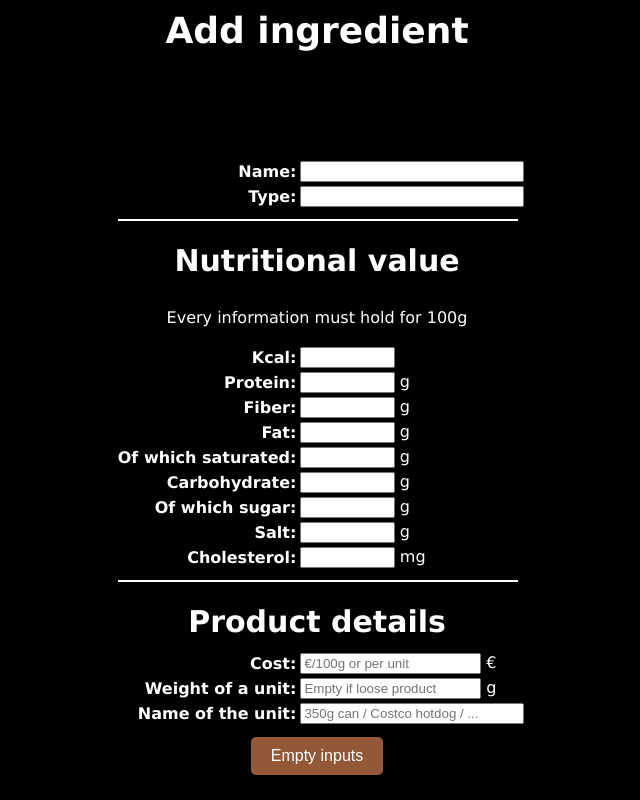
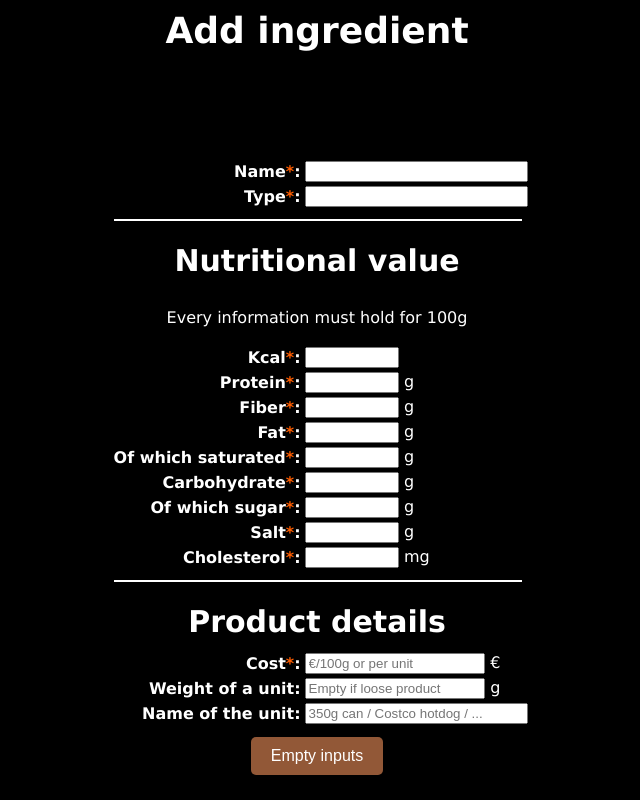
Before and after one commit to St-Costa/DietPlanner, an Electron app: page src/views/addIngredient.html in a window 800 px wide. Shown: the whole page, without its empty margins (83-723 px from the left). Drawn offline with Linux system fonts and the light colour scheme; no server answers.

Commit message:
[DEV] addIngredients -> * to mandatory fields, ENTER on input fields click the button

```diff
--- a/src/css/basic.css
+++ b/src/css/basic.css
@@ -44,3 +44,11 @@ h2 {
   text-decoration: none;
   background-color: transparent;
 }
+
+.inline{
+  display: inline;
+}
+
+.highlight {
+  color: #ff5e00;
+}
--- a/src/js/addIngredient.js
+++ b/src/js/addIngredient.js
@@ -29,6 +29,13 @@ const inputs = [
     ingredientUnitWeightInput, ingredientUnitNameInput
 ];
 inputs.forEach(input => input.addEventListener('input', checkInputs));
+inputs.forEach(input => { // Trigger addIngredientBtn click on ENTER key press
+    input.addEventListener('keydown', function(event) {
+        if (event.key === 'Enter' && !addIngredientBtn.disabled) {
+            addIngredientBtn.click();
+        }
+    });
+});
 
 
 // Suggestion boxes
@@ -165,7 +172,6 @@ ingredientTypeInput.addEventListener('keydown', function (e) {
 // When click outside input field, hide suggestion box
 // If the click is on the suggestion box, do not hide it
 ingredientTypeInput.addEventListener('blur', function(event) {
-    console.log(event);
     if (suggestionBox_name.contains(event.relatedTarget)) {
         suggestionBox_name.style.display = 'none';
     }
--- a/src/views/addIngredient.html
+++ b/src/views/addIngredient.html
@@ -20,14 +20,14 @@
 
     <table id="ingredientTable">
         <tr>
-            <th class="right">Name: </th>
+            <th class="right">Name<p class="inline highlight">*</p>: </th>
             <td style="position: relative;">
                 <input type="text" id="ingredientName" />
                 <div id="suggestionBox_name" class="suggestionBox"></div>
             </td>
         </tr>
         <tr>
-            <th class="right">Type: </th>
+            <th class="right">Type<p class="inline highlight">*</p>: </th>
             <td style="position: relative;">
                 <input type="text" id="ingredientType"/>
                 <div id="suggestionBox_type" class="suggestionBox"></div>
@@ -37,45 +37,45 @@
         <tr><th colspan="2"><h2>Nutritional value</h2></th></tr>
         <tr><td colspan="2"><p class="center">Every information must hold for 100g</p></td></tr>
         <tr>
-            <th class="right">Kcal: </th>
+            <th class="right">Kcal<p class="inline highlight">*</p>: </th>
             <td class="left"><input type="number" id="ingredientKcal" class="numberInput"/></td>
         </tr>
         <tr>
-            <th class="right">Protein: </th>
+            <th class="right">Protein<p class="inline highlight">*</p>: </th>
             <td class="left"><input type="number" id="ingredientProtein" class="numberInput" /> g</td>
         </tr>
         <tr>
-            <th class="right">Fiber: </th>
+            <th class="right">Fiber<p class="inline highlight">*</p>: </th>
             <td class="left"><input type="number" id="ingredientFiber" class="numberInput"/> g</td>
         </tr>
         <tr>
-            <th class="right">Fat: </th>
+            <th class="right">Fat<p class="inline highlight">*</p>: </th>
             <td class="left"><input type="number" id="ingredientFat" class="numberInput"/> g</td>
         </tr>
         <tr>
-            <th class="right">Of which saturated: </th>
+            <th class="right">Of which saturated<p class="inline highlight">*</p>: </th>
             <td class="left"><input type="number" id="ingredientSaturated" class="numberInput"/> g</td>
         </tr>
         <tr>
-            <th class="right">Carbohydrate: </th>
+            <th class="right">Carbohydrate<p class="inline highlight">*</p>: </th>
             <td class="left"><input type="number" id="ingredientCarb" class="numberInput"/> g</td>
         </tr>
         <tr>
-            <th class="right">Of which sugar: </th>
+            <th class="right">Of which sugar<p class="inline highlight">*</p>: </th>
             <td class="left"><input type="number" id="ingredientSugar" class="numberInput"/> g</td>
         </tr>
         <tr>
-            <th class="right">Salt: </th>
+            <th class="right">Salt<p class="inline highlight">*</p>: </th>
             <td class="left"><input type="number" id="ingredientSalt" class="numberInput"/> g</td>
         </tr>
         <tr>
-            <th class="right">Cholesterol: </th>
+            <th class="right">Cholesterol<p class="inline highlight">*</p>: </th>
             <td class="left"><input type="number" id="ingredientChol" class="numberInput"/> mg</td>
         </tr>
         <tr><th colspan="2"><hr style="width: 100%; border: 1px solid #ffffff;"></th></tr>
         <tr><th colspan="2"><h2>Product details</h2></th></tr>
         <tr>
-            <th class="right">Cost: </th>
+            <th class="right">Cost<p class="inline highlight">*</p>: </th>
             <td class="left"><input type="number" id="ingredientCost" class="longInput" placeholder="€/100g or per unit"/> €</td>
         </tr>
         <tr>
```
Also changed, not shown: Pantry/Ingredients/Chicken breast.json (added, +16 -0 lines).
